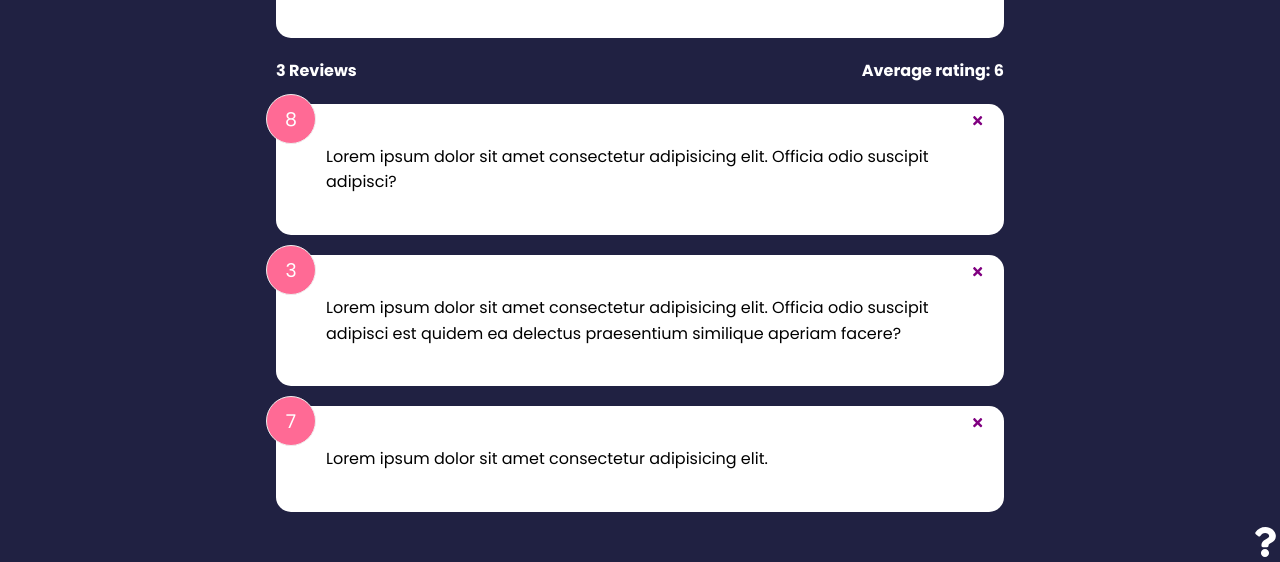
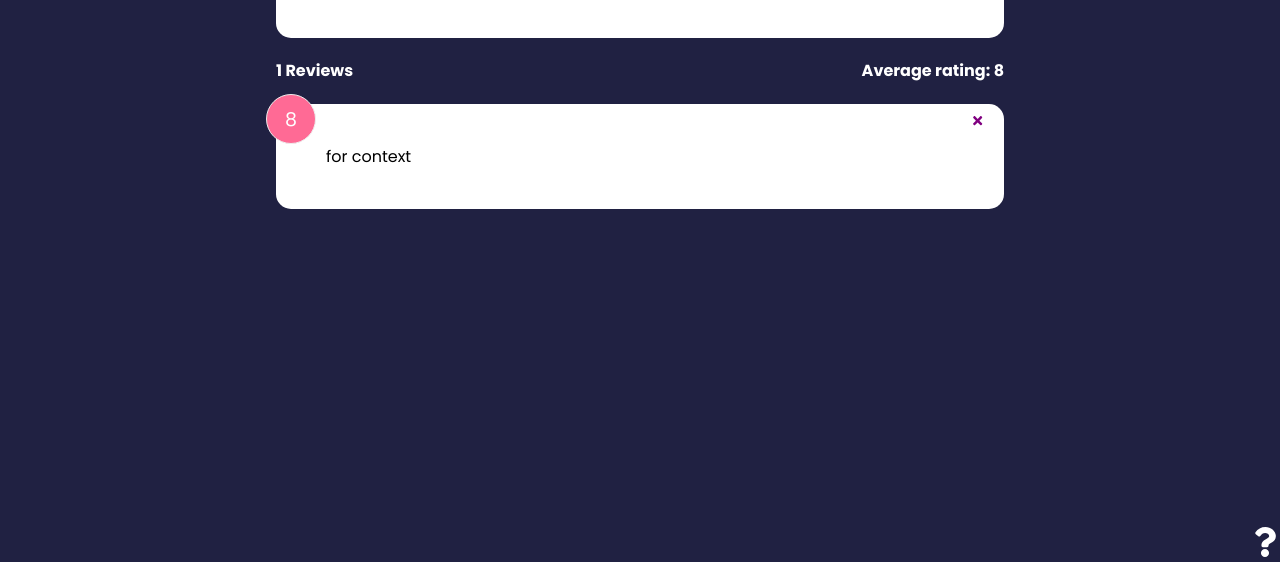
Before and after one commit to i-doshechnikow/feedback-ui, a React (Create React App) app: page / in a window 1280 px wide. Shown: the part 235-797 px from the top of the page. Built offline with nearby package versions, Linux system fonts and the light colour scheme.

Commit message:
edit context and moved crud func to context

```diff
--- a/src/App.js
+++ b/src/App.js
@@ -13,18 +13,6 @@ import AboutPage from "./pages/AboutPage";
 const App = () => {
   const [feedback, setFeedback] = useState(FeedbackData);
 
-  const deleteFeedback = (id) => {
-    setFeedback(
-      feedback.filter((el) => {
-        return id !== el.id;
-      })
-    );
-  };
-
-  const addFeedback = (newFeedback) => {
-    setFeedback([newFeedback, ...feedback]);
-  };
-
   return (
     <FeedbackProvider>
       <BrowserRouter>
@@ -35,12 +23,9 @@ const App = () => {
               path="/"
               element={
                 <>
-                  <FeedbackForm handleAdd={addFeedback} />
-                  <FeedbackStats feedback={feedback} />
-                  <FeedbackList
-                    feedback={feedback}
-                    handleDelete={deleteFeedback}
-                  />
+                  <FeedbackForm />
+                  <FeedbackStats />
+                  <FeedbackList />
                 </>
               }
             />
--- a/src/components/FeedbackForm.jsx
+++ b/src/components/FeedbackForm.jsx
@@ -1,10 +1,13 @@
-import { useState } from "react";
+import { useContext, useState } from "react";
 import { v4 as uuidv4 } from "uuid";
+import FeedbackContext from "../context/FeedbackContext";
 import RatingSelect from "./RatingSelect";
 import Button from "./shared/Button";
 import Card from "./shared/Card";
 
-function FeedbackForm({ handleAdd }) {
+function FeedbackForm() {
+  const context = useContext(FeedbackContext);
+  const { addFeedback } = context;
   const [text, setText] = useState("");
   const [rating, setRating] = useState(10);
   const [btnDisabled, setBtnDisabled] = useState(true);
@@ -33,7 +36,7 @@ function FeedbackForm({ handleAdd }) {
         rating,
         id: uuidv4(),
       };
-      handleAdd(newFeedback);
+      addFeedback(newFeedback);
       setText("");
       setRating(10);
       setBtnDisabled(true);
--- a/src/components/FeedbackList.jsx
+++ b/src/components/FeedbackList.jsx
@@ -1,9 +1,11 @@
 import FeedbackItem from "./FeedbackItem";
-import PropTypes from "prop-types";
 import { motion } from "framer-motion";
+import { useContext } from "react";
+import FeedbackContext from "../context/FeedbackContext";
 
-function FeedbackList(props) {
-  const { feedback, handleDelete } = props;
+function FeedbackList() {
+  const context = useContext(FeedbackContext);
+  const { feedback, deleteFeedback } = context;
   if (!feedback || feedback.length === 0) {
     return <p>No data</p>;
   }
@@ -21,21 +23,11 @@ function FeedbackList(props) {
           }}
           key={id}
         >
-          <FeedbackItem item={item} handleDelete={handleDelete} />
+          <FeedbackItem item={item} handleDelete={deleteFeedback} />
         </motion.div>
       ))}
     </div>
   );
 }
 
-FeedbackList.propTypes = {
-  feedback: PropTypes.arrayOf(
-    PropTypes.shape({
-      id: PropTypes.oneOfType([PropTypes.string, PropTypes.number]).isRequired,
-      text: PropTypes.string.isRequired,
-      rating: PropTypes.number.isRequired,
-    })
-  ),
-};
-
 export default FeedbackList;
--- a/src/components/FeedbackStats.jsx
+++ b/src/components/FeedbackStats.jsx
@@ -1,7 +1,9 @@
-import PropTypes from "prop-types";
+import { useContext } from "react";
+import FeedbackContext from "../context/FeedbackContext";
 
-function FeedbackStats(props) {
-  const { feedback } = props;
+function FeedbackStats() {
+  const context = useContext(FeedbackContext);
+  const { feedback } = context;
 
   const averageRating = (
     feedback.reduce((acc, el) => {
@@ -19,8 +21,4 @@ function FeedbackStats(props) {
   );
 }
 
-FeedbackStats.propTypes = {
-  feedback: PropTypes.array.isRequired,
-};
-
 export default FeedbackStats;
--- a/src/context/FeedbackContext.js
+++ b/src/context/FeedbackContext.js
@@ -10,8 +10,21 @@ export const FeedbackProvider = ({ children }) => {
       text: "for context",
     },
   ]);
+
+  const addFeedback = (newFeedback) => {
+    setFeedback([newFeedback, ...feedback]);
+  };
+
+  const deleteFeedback = (id) => {
+    setFeedback(
+      feedback.filter((el) => {
+        return id !== el.id;
+      })
+    );
+  };
+
   return (
-    <FeedbackContext.Provider value={{ feedback }}>
+    <FeedbackContext.Provider value={{ feedback, addFeedback, deleteFeedback }}>
       {children}
     </FeedbackContext.Provider>
   );
```
